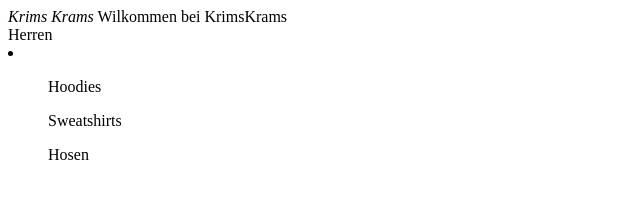
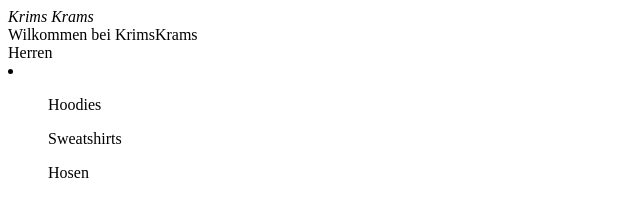
Before and after one commit to mothag/krimskrams.github.io, a plain HTML site: page index.html in a window 1280 px wide. Shown: the whole page, without its empty margins (0-640 px from the left). Drawn offline with Linux system fonts and the light colour scheme.

Commit message:
Update index.html

```diff
--- a/index.html
+++ b/index.html
@@ -10,7 +10,7 @@
 </head>
 <body>
     <div>
-        <h><em>Krims Krams</em></h>
+        <h><em>Krims Krams</em></h><br>
         <h>Wilkommen bei KrimsKrams</h>
     </div>
     <div>
```
